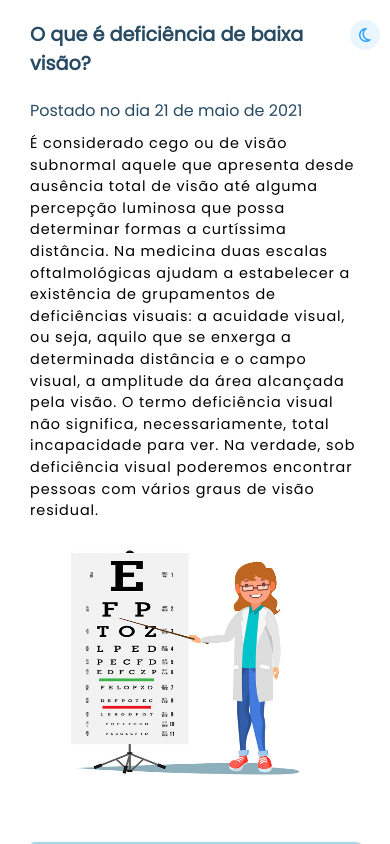
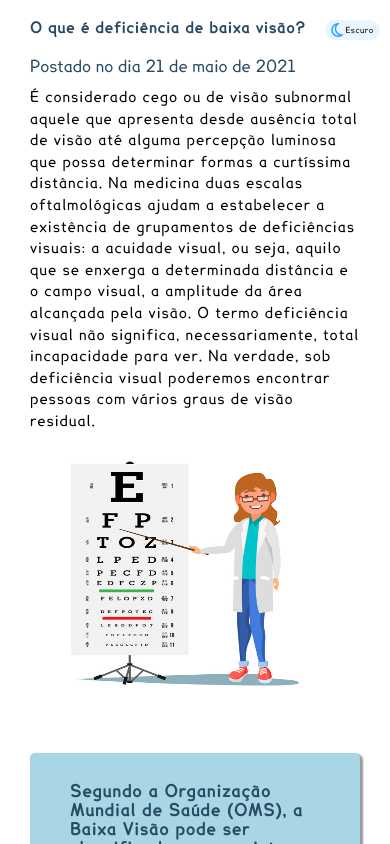
Before and after one commit to f290SI/acsb-team-project, a plain HTML site: page pages/visual/index-visual.html in a window 390 px wide. Shown: the top 844 px of the page. Drawn offline with Linux system fonts and the light colour scheme.

Commit message:
Correçao da fonte e outros erros

```diff
--- a/pages/audi/style-auditiva.css
+++ b/pages/audi/style-auditiva.css
@@ -1,10 +1,13 @@
-@import url('https://fonts.googleapis.com/css2?family=Poppins&display=swap');
+@font-face {
+    font-family: 'LexieReadable';
+    src: url("font/LexieReadable-Regular.ttf");
+}
 
 *{
     margin: 0;
     padding: 0;
     box-sizing: border-box;
-    font-family: "Poppins", sans-serif;
+    font-family: 'LexieReadable';
 }
 body{
     background-color: #e9ecef;
@@ -42,9 +45,14 @@ article{
     max-width: 90%;
 }
 
+.title{
+    font-size: 1.7em;
+}
+
 .title, .sub-title{
     margin-bottom: 30px;
     color: #284b63;
+    letter-spacing: 0.065em;
 }
 
 .texto-intro{
@@ -55,6 +63,10 @@ article{
 .texto-intro p{
     width: 50%;
     padding-left: 20px;
+}
+p{
+    letter-spacing: 0.065em;
+    font-size: 1.05em;
 }
 .texto-intro .imagem-intro{
     width: 60%;
@@ -120,7 +132,7 @@ body.dark .card h3{
 
 
 .ibge{
-    margin-top: 30px;
+    margin: 60px 0;
     font-style: italic;
     color: #bb3e03;
     transition: background 0.5s;
@@ -165,15 +177,17 @@ footer p{
     top: 20px;
     right: 15%;
     background: #e9f5ff;
-    width: 30px;
+    width: 75px;
     height: 30px;
-    border-radius: 50%;
+    border-radius: 20px;
     display: flex;
     justify-content: center;
     align-items: center;
     cursor: pointer;
 }
-
+.toggle:hover{
+    box-shadow: 1px 2px 2px 0px rgba(121, 121, 120, 0.3);
+}
 body.dark .toggle{
     background: #404852;
 }
@@ -188,6 +202,14 @@ body.dark .toggle{
     color: white;
 }
 
+#claroEscuro{
+    margin-top: 10px;
+    margin-left: 5px;
+    font-size: 12px;
+}
+#claroEscuro:hover{
+    color: #2fa1ff;
+}
 
 @media (max-width: 670px){
 
@@ -207,6 +229,7 @@ body.dark .toggle{
     .texto-intro .imagem-intro{
         width: 80%;
         margin: auto;
+        margin-bottom: 20px;
     }
     .inicio .audiometria{
         width: 90%;
@@ -276,5 +299,13 @@ body.dark .toggle{
         max-width: 100%;
         max-height: 100%;
     }
-
+    .toggle{
+        width: 55px;
+        height: 20px;
+    }
+    #claroEscuro{
+        margin-top: 15px;
+        margin-left: 2px;
+        font-size: 8px;
+    }
 }
--- a/pages/form/style-form.css
+++ b/pages/form/style-form.css
@@ -1,4 +1,7 @@
-@import url('https://fonts.googleapis.com/css2?family=Poppins&display=swap');
+@font-face {
+    font-family: 'LexieReadable';
+    src: url("font/LexieReadable-Regular.ttf");
+}
 
 
 *{
@@ -8,7 +11,9 @@
 }
 
 body,  input, textarea{
-    font-family: "Poppins", sans-serif;
+    font-family: 'LexieReadable';
+    letter-spacing: 0.065em;
+    font-size: 1.1em;
 }
 
 .container{
--- a/pages/visual/index-visual.html
+++ b/pages/visual/index-visual.html
@@ -15,7 +15,7 @@
             <article>
                 <div class="btn">
                     <h2 class="title" tabindex="1">O que é deficiência de baixa visão?</h2>
-                    <div class="toggle"></div>
+                    <div class="toggle"><p id="claroEscuro">Escuro</p></div>
                 </div>
 
                 <span tabindex="2">Postado no dia 21 de maio de 2021</span>
@@ -258,7 +258,7 @@
         </main>
 
         <footer class="copyright">
-            <p>Copyright 2021 - Estudos javascript - Fatec &copy;</p>
+            <p>Fatec 2021</p>
         </footer>
 
         <div vw class="enabled">
--- a/pages/visual/style-visual.css
+++ b/pages/visual/style-visual.css
@@ -1,9 +1,14 @@
-@import url('https://fonts.googleapis.com/css2?family=Poppins&display=swap');
+
+@font-face {
+    font-family: 'LexieReadable';
+    src: url("font/LexieReadable-Regular.ttf");
+}
+
 *{
     margin: 0;
     padding: 0;
     box-sizing: border-box;
-    font-family: "Poppins", sans-serif;
+    font-family: 'LexieReadable';
 }
 
 body{
@@ -30,9 +35,11 @@ body.dark .container{
 }
 
 .title{
-    font-size: 1.5em;
+    font-size: 1.7em;
     margin-bottom: 20px;
+    letter-spacing: 0.07em;   /*espaço do titulo*/
 }
+
 .title, span{
     color: #284b63;
 }
@@ -58,10 +65,13 @@ article{
     padding: 10px 0;
     line-height: 1.5em;
 }
+
 p{
     margin-bottom: 10px;
-    letter-spacing: 0.065em;
+    letter-spacing: 0.065em;    /*Espacamento das letras*/
+    font-size: 1.05em;      /* Tamanho da fonte*/
 }
+
 body.dark p, body.dark .criar ul li, body.dark .visao ul li{
     color: rgba(255, 255, 255, 0.87);
     transition: 0.5s;
@@ -90,8 +100,12 @@ body.dark .visao{
     background-color: #446468;
 }
 .visao h3{
+    letter-spacing: 0.07em;
     margin-bottom: 20px;
     color: #284b63;
+}
+.visao ul li{
+    letter-spacing: 0.07em;
 }
 body.dark .visao h3{
     color: #f5f5f5;
@@ -133,6 +147,7 @@ body.dark .leitura figure figcaption{
 .utensilios h3{
     color: #284b63;
     margin: 30px 0;
+    letter-spacing: 0.065em;     /*espaçamento sub-titulo*/
 }
 
 .web .texto{
@@ -148,6 +163,7 @@ body.dark .leitura figure figcaption{
 .web h3{
     margin: 20px 0px;
     color: #284b63;
+    letter-spacing: 0.065em;    /*espaçamento sub-titulo*/
 }
 
 .web .texto aside figure{
@@ -172,6 +188,7 @@ body.dark .leitura figure figcaption{
 .audiodesc h3, .item-texto h4{
     color: #284b63;
     margin: 20px 0px;
+    letter-spacing: 0.065em;      /*espaçamento sub-titulo*/
 }
 .audiodesc .item{
     background-color: #e9ecef;
@@ -220,11 +237,14 @@ body.dark .audiodesc .coluna, body.dark .audiodesc .item{
 .conteudo h3, .criar .testes h3, .tec h3, .tec section h4{
     color: #284b63;
     margin: 20px 0px;
+    letter-spacing: 0.065em;            /*espaçamento sub-titulo*/
 }
 .testes ul, .testes h3{
     padding: 10px 35px;
 }
-
+.testes ul li{
+    letter-spacing: 0.065em;     /*espaçamento sub-titulo*/
+}
 .tec{
     max-width: 70%;
 }
@@ -251,13 +271,16 @@ footer p{
     top: 20px;
     right: 15%;
     background: #e9f5ff;
-    width: 30px;
+    width: 75px;
     height: 30px;
-    border-radius: 50%;
+    border-radius: 20px;
     display: flex;
     justify-content: center;
     align-items: center;
     cursor: pointer;
+}
+.toggle:hover{
+    box-shadow: 1px 2px 2px 0px rgba(121, 121, 120, 0.3);
 }
 body.dark .toggle{
     background: #404852;
@@ -272,6 +295,15 @@ body.dark .toggle{
     color: white;
 }
 
+#claroEscuro{
+    margin-top: 10px;
+    margin-left: 5px;
+    font-size: 12px;
+}
+#claroEscuro:hover{
+    color: #2fa1ff;
+}
+
 
 @media (max-width: 670px){
     .intro{
@@ -281,7 +313,7 @@ body.dark .toggle{
         max-width: 100%;
     }
     .title{
-        font-size: 1.2em;
+        font-size: 1.1em;
     }
     p{
         font-size: 0.9em;
@@ -355,4 +387,16 @@ body.dark .toggle{
         width: 100%;
         height: 180px;
     }
+    .title{
+        font-size: 0.9em;
+    }
+    .toggle{
+        width: 55px;
+        height: 20px;
+    }
+    #claroEscuro{
+        margin-top: 12px;
+        margin-left: 2px;
+        font-size: 8px;
+    }
 }
--- a/pages/visual/visual.js
+++ b/pages/visual/visual.js
@@ -4,6 +4,17 @@
 const sec = document.querySelector('body');
 const toggle = document.querySelector('.toggle');
 
+var tema = false;
+
 toggle.onclick = function(){
     sec.classList.toggle('dark');
+
+
+    if (tema == false) {
+        document.getElementById("claroEscuro").innerHTML = "Claro";
+        tema = true;
+    } else {
+        document.getElementById("claroEscuro").innerHTML = "Escuro";
+        tema = false;
+    }
 }
```
Also changed, not shown: pages/audi/index-auditiva.html (+2 -2 lines), pages/audi/main-audi.js (+12 -0 lines), css/style.css (line endings or trailing spaces), pages/audi/font/LexieReadable-Bold.ttf (added), pages/audi/font/LexieReadable-Regular.ttf (added), pages/form/font/LexieReadable-Bold.ttf (added), pages/form/font/LexieReadable-Regular.ttf (added), pages/visual/font/LexieReadable-Bold.ttf (added), pages/visual/font/LexieReadable-Regular.ttf (added).
